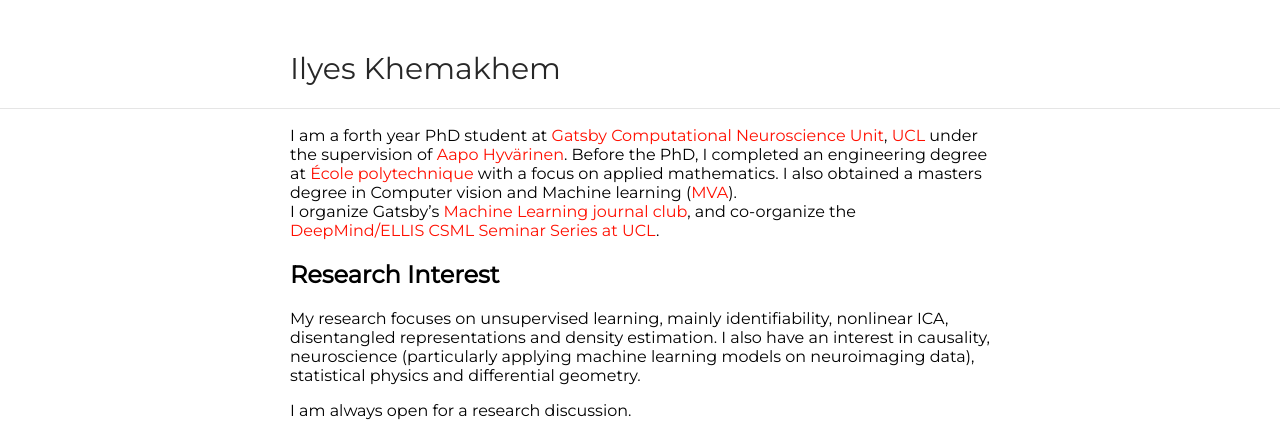
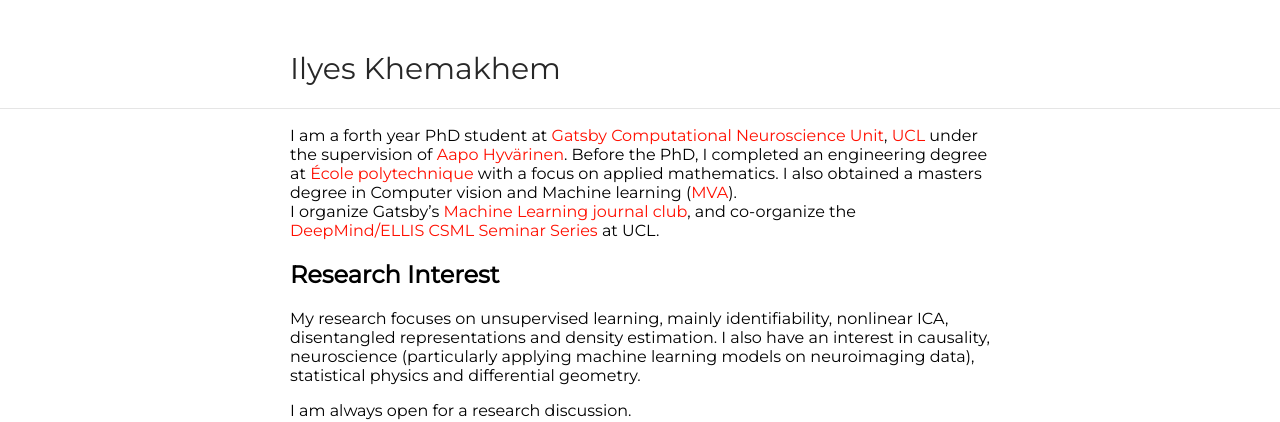
Before and after one commit to ilkhem/ilkhem.github.io, a Jekyll site: the page built from index.md, in a window 1280 px wide. Shown: the top 422 px of the page. Built offline with Jekyll 4.4.1, drawn with Linux system fonts in a browser that asks for light colours.

```diff
--- a/index.md
+++ b/index.md
@@ -4,7 +4,7 @@ layout: home
 ---
 
 I am a forth year PhD student at [Gatsby Computational Neuroscience Unit](http://www.gatsby.ucl.ac.uk/), [UCL](https://www.ucl.ac.uk/) under the supervision of [Aapo Hyvärinen](https://www.cs.helsinki.fi/u/ahyvarin/). Before the PhD, I completed an engineering degree at [École polytechnique](https://www.polytechnique.edu/en) with a focus on applied mathematics. I also obtained a masters degree in Computer vision and Machine learning ([MVA](https://math.ens-paris-saclay.fr/version-francaise/formations/master-mva/)). <br/>
-I organize Gatsby's [Machine Learning journal club](http://www.csml.ucl.ac.uk/events/series/28), and co-organize the [DeepMind/ELLIS CSML Seminar Series at UCL](http://www.csml.ucl.ac.uk/events/series/7).
+I organize Gatsby's [Machine Learning journal club](http://www.csml.ucl.ac.uk/events/series/28), and co-organize the [DeepMind/ELLIS CSML Seminar Series](http://www.csml.ucl.ac.uk/events/series/7) at UCL.
 
 
 ## Research Interest
```
